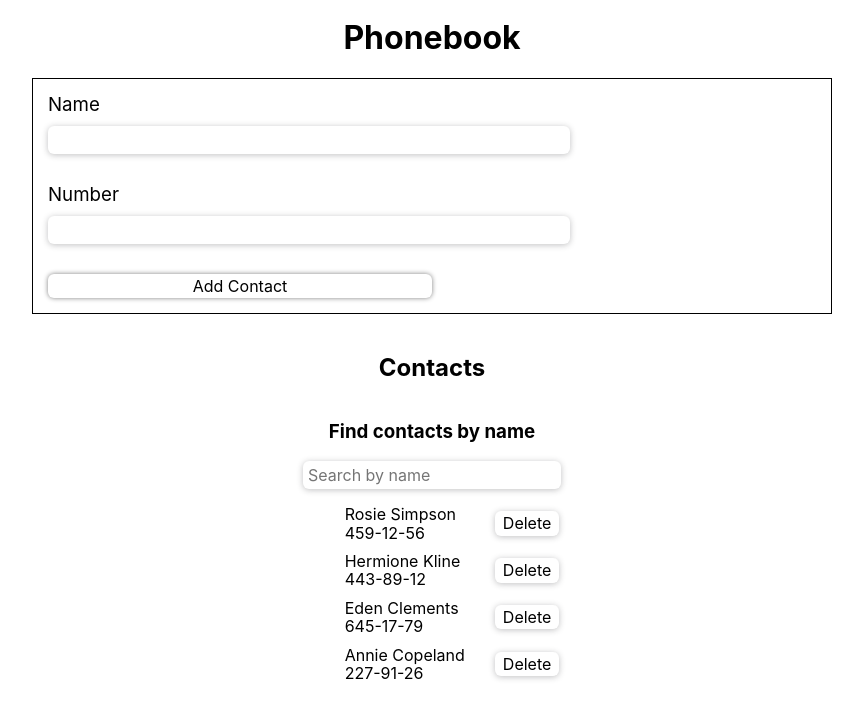
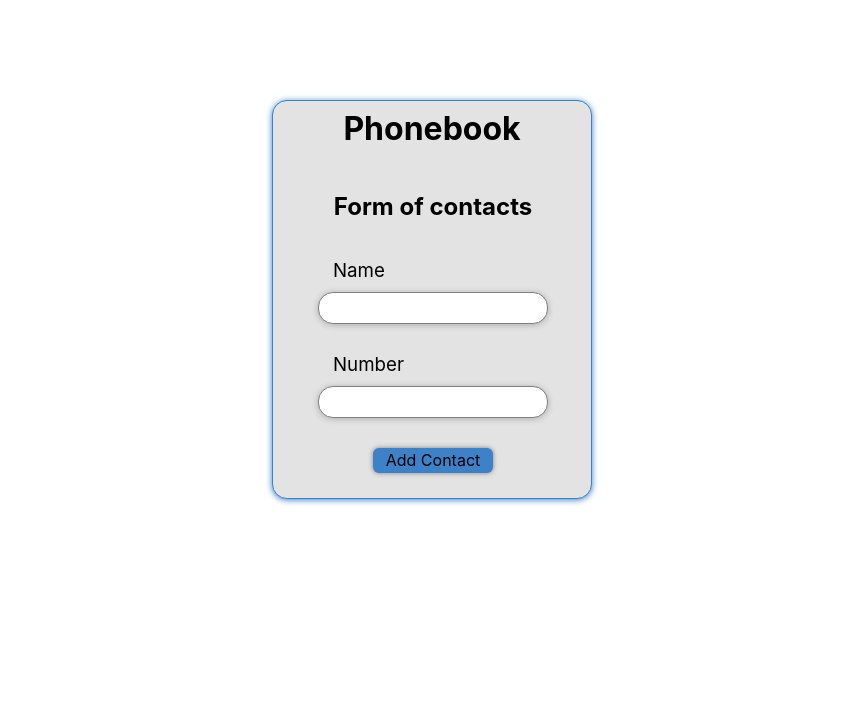
Before and after one commit to Pugli87/goit-react-hw-03-phonebook, a React (Create React App) app: page / in a window 1280 px wide. Shown: the top 718 px of the page, without its empty margins (208-1071 px from the left). Built offline with nearby package versions, Linux system fonts and the light colour scheme.

Commit message:
tarea terminada

```diff
--- a/src/components/App.jsx
+++ b/src/components/App.jsx
@@ -7,17 +7,12 @@ import {
   Title,
   Heading2,
   Text,
-} from './phoneBook/styles/App.styled';
+} from './phoneBook/stylesComponents/App.styled';
 import PropTypes from 'prop-types';
 
 class App extends Component {
   state = {
-    contacts: [
-      { id: 'id-1', name: 'Rosie Simpson', number: '459-12-56' },
-      { id: 'id-2', name: 'Hermione Kline', number: '443-89-12' },
-      { id: 'id-3', name: 'Eden Clements', number: '645-17-79' },
-      { id: 'id-4', name: 'Annie Copeland', number: '227-91-26' },
-    ],
+    contacts: [],
     filter: '',
   };
 
@@ -25,6 +20,21 @@ class App extends Component {
     addContact: PropTypes.func,
     deleteContact: PropTypes.func,
   };
+
+  /* Método que se ejecuta después de que el componente ha sido montado */
+  componentDidMount() {
+    const storedContacts = localStorage.getItem('contacts');
+    if (storedContacts) {
+      this.setState({ contacts: JSON.parse(storedContacts) });
+    }
+  }
+
+  /* Método que se ejecuta cada vez que el componente se actualiza */
+  componentDidUpdate(prevProps, prevState) {
+    if (prevState.contacts !== this.state.contacts) {
+      localStorage.setItem('contacts', JSON.stringify(this.state.contacts));
+    }
+  }
 
   addContact = newContact => {
     this.setState({
@@ -59,9 +69,13 @@ class App extends Component {
         <Title>phonebook</Title>
         <ContactForm addContact={this.addContact} contacts={contacts} />
 
-        <Heading2>contacts</Heading2>
-        <Text>find contacts by name</Text>
-        <Filter filter={filter} setFilter={this.setFilter} />
+        {contacts.length > 0 && (
+          <>
+            <Heading2>contacts</Heading2>
+            <Text>find contacts by name</Text>
+            <Filter filter={filter} setFilter={this.setFilter} />
+          </>
+        )}
         <ContactList
           contacts={this.filteredContacts()}
           deleteContact={this.deleteContact}
--- a/src/components/phoneBook/ContactForm/ContactForm.jsx
+++ b/src/components/phoneBook/ContactForm/ContactForm.jsx
@@ -1,7 +1,13 @@
 import React, { Component } from 'react';
 import { nanoid } from 'nanoid';
 import Notiflix from 'notiflix';
-import { Form, Input, Button, Text } from '../styles/ContactForm.styled';
+import {
+  Form,
+  Input,
+  Button,
+  Text,
+  SubTitle,
+} from '../stylesComponents/ContactForm.styled';
 import PropTypes from 'prop-types';
 
 class ContactForm extends Component {
@@ -72,6 +78,7 @@ class ContactForm extends Component {
 
     return (
       <Form onSubmit={this.handleSubmit}>
+        <SubTitle>Form of contacts</SubTitle>
         <Text>name</Text>
         <Input
           type="text"
--- a/src/components/phoneBook/ContactList/ContactList.jsx
+++ b/src/components/phoneBook/ContactList/ContactList.jsx
@@ -6,8 +6,9 @@ import {
   ContactItems,
   ContactName,
   ContactNumber,
+  ContBotton,
   Button,
-} from '../styles/ContactList.styled';
+} from '../stylesComponents/ContactList.styled';
 
 function ContactItem({ contact, deleteContact }) {
   const handleDelete = () => {
@@ -20,9 +21,9 @@ function ContactItem({ contact, deleteContact }) {
         <ContactName>{contact.name}</ContactName>
         <ContactNumber>{contact.number}</ContactNumber>
       </ContInfo>
-      <div>
+      <ContBotton>
         <Button onClick={handleDelete}>delete</Button>
-      </div>
+      </ContBotton>
     </ContactItems>
   );
 }
--- a/src/components/phoneBook/Filter/Filter.jsx
+++ b/src/components/phoneBook/Filter/Filter.jsx
@@ -1,5 +1,5 @@
 import React from 'react';
-import { Input } from '../styles/Filter.styled';
+import { Input } from '../stylesComponents/Filter.styled';
 import PropTypes from 'prop-types';
 
 function Filter({ filter, setFilter }) {
--- a/src/components/phoneBook/styles/App.styled.jsx
+++ b/src/components/phoneBook/stylesComponents/App.styled.jsx
@@ -1,24 +1,33 @@
 import styled from 'styled-components';
 
 export const Container = styled.div`
-  width: 80vw;
+  width: 320px;
+  padding: 10px;
   display: flex;
+  margin: 100px auto;
   flex-direction: column;
-  align-items: center;
-  margin: 0 auto;
+  border-radius: 15px;
+  border: 1px solid rgb(61, 129, 200);
+  box-shadow: 0 1px 6px 0 rgb(61, 129, 200);
+  background-color: rgb(228, 227, 227);
 `;
 
 export const Title = styled.h1`
-  margin-top: 20px;
+  margin: 0 auto;
+  margin-bottom: 30px;
   text-transform: capitalize;
 `;
 
 export const Heading2 = styled.h2`
   display: block;
+  margin: 20px auto;
   text-transform: capitalize;
 `;
 
 export const Text = styled.h3`
+  margin: 0 auto;
+  margin-bottom: 20px;
+
   &::first-letter {
     text-transform: uppercase;
   }
--- a/src/components/phoneBook/styles/ContactForm.styled.jsx
+++ b/src/components/phoneBook/stylesComponents/ContactForm.styled.jsx
@@ -1,23 +1,25 @@
 import styled from 'styled-components';
 
 export const Form = styled.form`
-  width: 60vw;
-  border: 1px solid black;
+  width: 300px;
+  border: none;
   padding: 15px;
   display: flex;
+  margin: 0 auto;
   flex-direction: column;
-  margin-bottom: 20px;
-  text-transform: capitalize;
+  margin-bottom: 20px
+  border-radius: 15px;
 `;
 
 export const Input = styled.input`
-  width: 40vw;
-  padding: 5px;
+  margin: 0 auto;
+  width: 230px;
+  padding: 6px 0 6px 20px;
   margin-bottom: 30px;
-  border-radius: 6px;
-  border: none;
+  border-radius: 15px;
+  border: 1px solid gray;
   outline: 0;
-  background-color: transparent;
+  background-color: white;
   box-shadow: 0 1px 6px 0 #20212447;
 
   &:focus {
@@ -27,18 +29,24 @@ export const Input = styled.input`
 `;
 
 export const Button = styled.button`
-  width: 30vw;
+  width: 120px;
+  margin: 0 auto;
   background-color: transparent;
   border: none;
   padding: 3px;
   font-size: 1 rem;
   border-radius: 6px;
   text-transform: capitalize;
+  background-color: rgb(61, 129, 200);
   box-shadow: 0 0 5px gray;
+  cursor: pointer;
+
   &:hover {
     box-shadow: 0 1px 6px 0 rgb(61, 129, 200);
     outline: 1px solid rgb(61, 129, 200);
+    color: lightgray;
   }
+
   &:focus {
     box-shadow: 0 1px 6px 0 rgb(61, 129, 200);
     outline: 1px solid rgb(61, 129, 200);
@@ -46,8 +54,18 @@ export const Button = styled.button`
 `;
 
 export const Text = styled.h3`
-  margin: 0;
+  margin: 0 auto;
   font-weight: 400;
-  /* padding: 10px 20px; */
+  margin-left: 35px;
   margin-bottom: 10px;
+  text-transform: capitalize;
 `;
+
+export const SubTitle = styled.h2`
+  text-align: center;
+  margin-bottom: 40px;
+
+  &::first-letter {
+    text-transform: uppercase;
+  }
+`;
--- a/src/components/phoneBook/styles/ContactList.styled.jsx
+++ b/src/components/phoneBook/stylesComponents/ContactList.styled.jsx
@@ -9,16 +9,18 @@ export const ContactItems = styled.li`
   display: flex;
   align-items: center;
   margin-bottom: 10px;
-  justify-content: space-between;
+  justify-content: space-around;
 `;
 
 export const ContactName = styled.span`
-  margin-right: 10px;
+  width: 220px;
+  font-size: 1rem;
 `;
 
 export const ContactNumber = styled.span`
-  /* flex: 1; */
+  font-size: 1rem;
 `;
+export const ContBotton = styled.div``;
 
 export const Button = styled.button`
   cursor: pointer;
@@ -28,10 +30,11 @@ export const Button = styled.button`
   border: none;
   border-radius: 6px;
   text-transform: capitalize;
-  background-color: transparent;
+  background-color: rgb(61, 129, 200);
   box-shadow: 0 1px 6px 0 #20212447;
 
   &:hover {
+    color: lightgray;
     box-shadow: 0 1px 6px 0 rgb(61, 129, 200);
     outline: 1px solid rgb(61, 129, 200);
   }
@@ -43,5 +46,5 @@ export const Button = styled.button`
 `;
 
 export const Ul = styled.ul`
-  list-style-type: circle;
+  width: 300px;
 `;
--- a/src/components/phoneBook/styles/Filter.styled.jsx
+++ b/src/components/phoneBook/stylesComponents/Filter.styled.jsx
@@ -2,11 +2,16 @@ import styled from 'styled-components';
 
 export const Input = styled.input`
   outline: 0;
+  width: 290px;
   border: none;
-  padding: 5px;
-  border-radius: 6px;
-  background-color: transparent;
+  padding: 6px 0 6px 20px;
+  margin: 0 auto;
+  border: 1px solid gray;
+  border-radius: 15px;
+  margin-bottom: 20px;
+  background-color: white;
   box-shadow: 0 1px 6px 0 #20212447;
+
   &:focus {
     box-shadow: 0 1px 6px 0 rgb(61, 129, 200);
     border: 1px solid rgb(61, 129, 200);
--- a/src/index.css
+++ b/src/index.css
@@ -1,7 +1,14 @@
 @import 'normalize.css';
 
+*,
+*::before,
+*::after {
+  box-sizing: border-box;
+  margin: 0;
+  padding: 0;
+}
+
 body {
-  margin: 0;
   font-family: -apple-system, BlinkMacSystemFont, 'Segoe UI', 'Roboto', 'Oxygen',
     'Ubuntu', 'Cantarell', 'Fira Sans', 'Droid Sans', 'Helvetica Neue',
     sans-serif;
@@ -12,4 +19,5 @@ body {
 code {
   font-family: source-code-pro, Menlo, Monaco, Consolas, 'Courier New',
     monospace;
+  color: rgb(228, 227, 227);
 }
```
